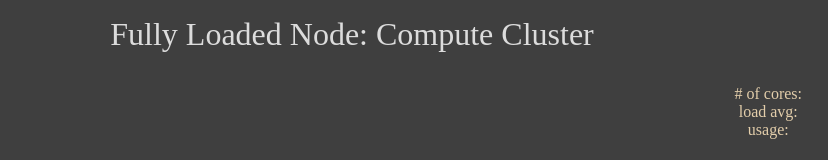
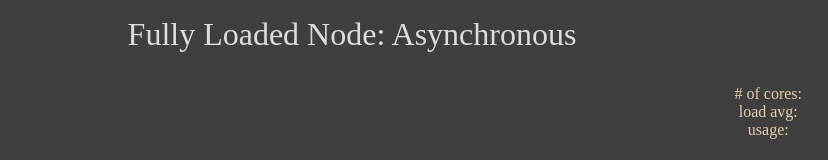
Before and after one commit to lloyd/fully_loaded_node, a website: page html/index.html in a window 1280 px wide. Shown: the top 160 px of the page, without its empty margins (288-1116 px from the left). Drawn offline with nearby package versions, Linux system fonts and the light colour scheme; no server answers; a web font is replaced by a local one.

Commit message:
update title of asynchronous

```diff
--- a/html/index.html
+++ b/html/index.html
@@ -7,7 +7,7 @@
   <link href='http://fonts.googleapis.com/css?family=PT+Mono' rel='stylesheet' type='text/css'>
 </head>
 <body>
-  <div class="title">Fully Loaded Node: Compute Cluster</div>
+  <div class="title">Fully Loaded Node: Asynchronous</div>
   <div id="procsum">
     <span class="yellow"># of cores:</span> <span id="numcores"></span><br/>
     <span class="yellow">load avg:</span> <span id="loadavg"></span><br/>
```
